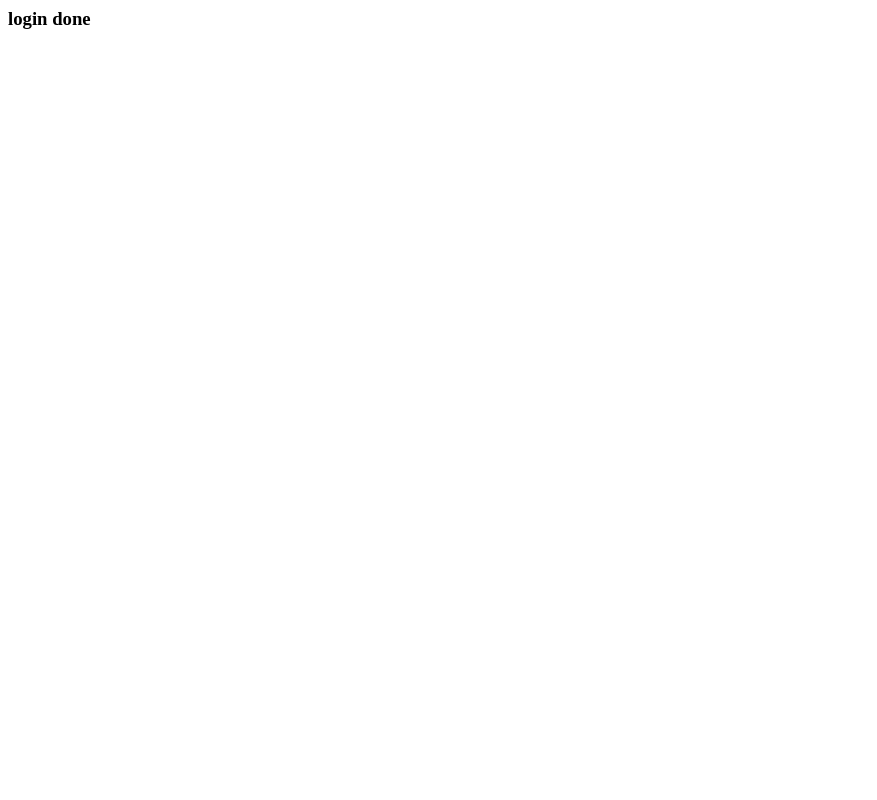
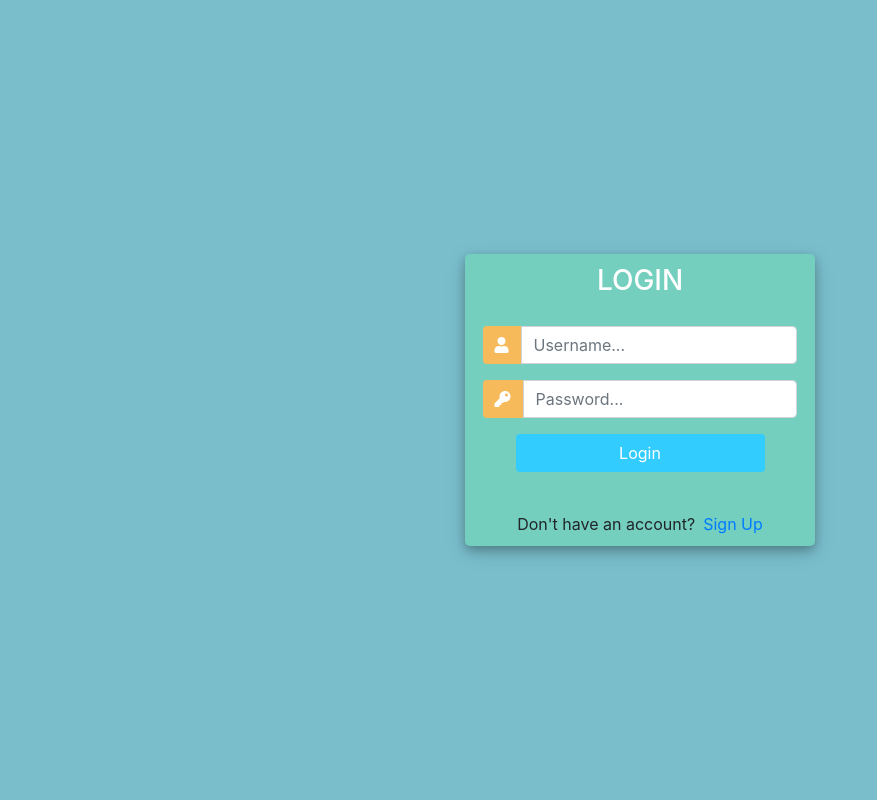
Before and after one commit to tadcodegithub/supermarket, a Django app: page /login/ in a window 1280 px wide. Before the commit the part shown is almost empty. Shown: the whole page, without its empty margins (0-877 px from the left). Run offline with Django 5.2, Linux system fonts and the light colour scheme; some libraries are stand-ins or nearby versions.

Commit message:
login and logout is done

```diff
--- a/account/templates/account/login.html
+++ b/account/templates/account/login.html
@@ -1 +1,127 @@
-<h3>login done</h3>
+<html>
+
+<head>
+	<title>Login</title>
+	<link rel="stylesheet" href="https://stackpath.bootstrapcdn.com/bootstrap/4.1.3/css/bootstrap.min.css" integrity="sha384-MCw98/SFnGE8fJT3GXwEOngsV7Zt27NXFoaoApmYm81iuXoPkFOJwJ8ERdknLPMO" crossorigin="anonymous">
+	<script src="https://ajax.googleapis.com/ajax/libs/jquery/3.3.1/jquery.min.js"></script>
+	<link rel="stylesheet" href="https://use.fontawesome.com/releases/v5.6.1/css/all.css" integrity="sha384-gfdkjb5BdAXd+lj+gudLWI+BXq4IuLW5IT+brZEZsLFm++aCMlF1V92rMkPaX4PP" crossorigin="anonymous">
+
+
+	<style>
+		body,
+		html {
+			margin: 0;
+			padding: 0;
+			height: 100%;
+			background: #7abecc !important;
+		}
+		.user_card {
+			width: 350px;
+			margin-top: auto;
+			margin-bottom: auto;
+			background: #74cfbf;
+			position: relative;
+			display: flex;
+			justify-content: center;
+			flex-direction: column;
+			padding: 10px;
+			box-shadow: 0 4px 8px 0 rgba(0, 0, 0, 0.2), 0 6px 20px 0 rgba(0, 0, 0, 0.19);
+			-webkit-box-shadow: 0 4px 8px 0 rgba(0, 0, 0, 0.2), 0 6px 20px 0 rgba(0, 0, 0, 0.19);
+			-moz-box-shadow: 0 4px 8px 0 rgba(0, 0, 0, 0.2), 0 6px 20px 0 rgba(0, 0, 0, 0.19);
+			border-radius: 5px;
+
+		}
+
+		.form_container {
+			margin-top: 20px;
+		}
+
+		#form-title{
+			color: #fff;
+
+		}
+
+		.login_btn {
+			width: 100%;
+			background: #33ccff !important;
+			color: white !important;
+		}
+		.login_btn:focus {
+			box-shadow: none !important;
+			outline: 0px !important;
+		}
+		.login_container {
+			padding: 0 2rem;
+		}
+		.input-group-text {
+			background: #f7ba5b !important;
+			color: white !important;
+			border: 0 !important;
+			border-radius: 0.25rem 0 0 0.25rem !important;
+		}
+		.input_user,
+		.input_pass:focus {
+			box-shadow: none !important;
+			outline: 0px !important;
+		}
+
+		#messages{
+			background-color: grey;
+			color: #fff;
+			padding: 10px;
+			margin-top: 10px;
+		}
+	</style>
+
+</head>
+<body>
+	<div class="container h-100">
+		<div class="d-flex justify-content-center h-100">
+			<div class="user_card">
+				<div class="d-flex justify-content-center">
+
+
+					<h3 id="form-title">LOGIN</h3>
+				</div>
+				<div class="d-flex justify-content-center form_container">
+					<form method="POST" action="">
+						{% csrf_token %}
+						<div class="input-group mb-3">
+							<div class="input-group-append">
+								<span class="input-group-text"><i class="fas fa-user"></i></span>
+							</div>
+
+							<input type="text" name="username" placeholder="Username..." class="form-control">
+						</div>
+
+						<div class="input-group mb-2">
+							<div class="input-group-append">
+								<span class="input-group-text"><i class="fas fa-key"></i></span>
+							</div>
+
+								<input type="password" name="password" placeholder="Password..." class="form-control" >
+						</div>
+
+							<div class="d-flex justify-content-center mt-3 login_container">
+				 				<input class="btn login_btn" type="submit" value="Login">
+				   			</div>
+					</form>
+
+				</div>
+
+				{% for message in messages %}
+					<p id="messages">{{message}}</p>
+				{% endfor %}
+
+				<div class="mt-4">
+					<div class="d-flex justify-content-center links">
+						Don't have an account? <a href="{% url 'register' %}" class="ml-2">Sign Up</a>
+					</div>
+
+				</div>
+			</div>
+		</div>
+	</div>
+</body>
+
+</html>
--- a/account/templates/account/navbar.html
+++ b/account/templates/account/navbar.html
@@ -15,4 +15,6 @@
       </li>
     </ul>
   </div>
+  <span class="hello-msg">Hello,   {{request.user}} </span>
+  <span ><a  class="hello-msg" href="{% url 'logout' %}"> Logout</a></span>
 </nav>
--- a/account/views.py
+++ b/account/views.py
@@ -15,8 +15,20 @@ from .forms import OrderForm, CreateUserForm
 from .filters import OrderFilter
 
 def loginPage(request):
-     context={}
-     return render(request,'account/login.html',context)
+        if request.method == 'POST':
+            username = request.POST.get('username')
+            password =request.POST.get('password')
+
+            user = authenticate(request, username=username, password=password)
+
+            if user is not None:
+                login(request, user)
+                return redirect('home')
+            else:
+                messages.info(request, 'Username OR password is incorrect')
+
+        context = {}
+        return render(request, 'account/login.html', context)
 
 def registerPage(request):
     form = CreateUserForm()
@@ -33,8 +45,8 @@ def registerPage(request):
     return render(request, 'account/register.html', context)
 
 def logoutUser(request):
-     context={}
-     return render(request,'account/login.html',context)
+	logout(request)
+	return redirect('login')
 
 def Home(request):
     orders = Order.objects.all()
```
Also changed, not shown: db.sqlite3.
